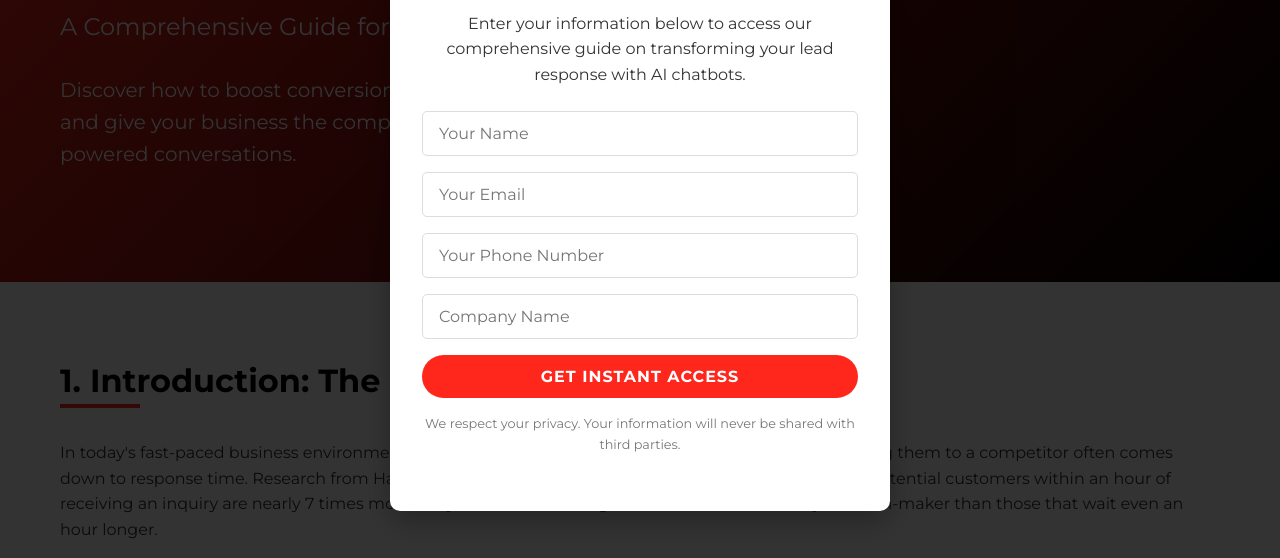
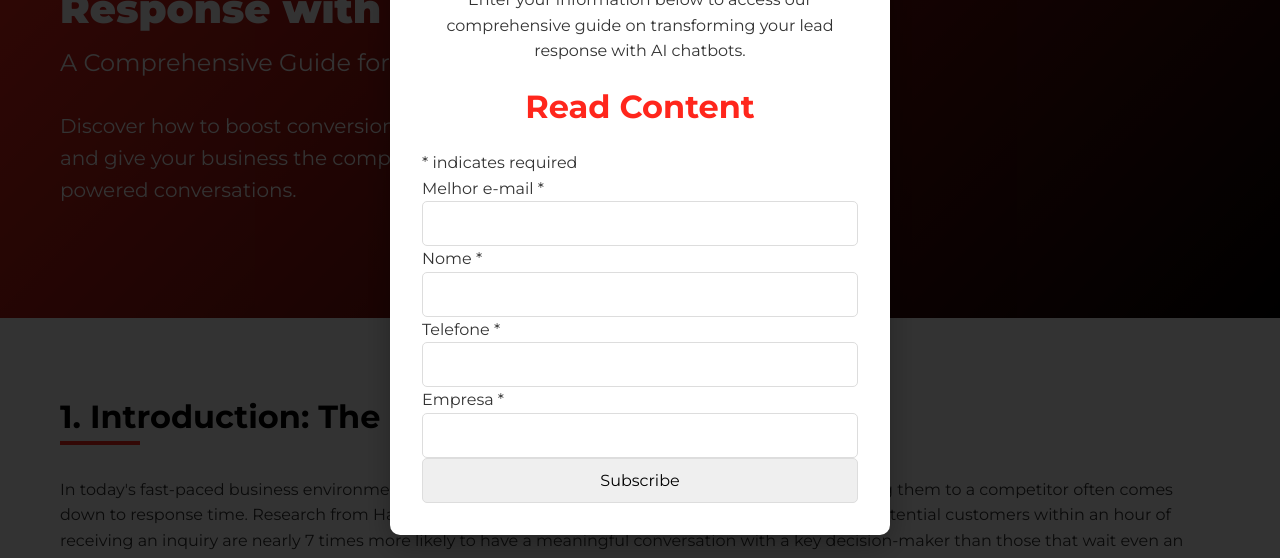
Before and after one commit to PedroGuerraVirtus/VirtusAIChatbotGuide, a plain HTML site: page index.html in a window 1280 px wide. Shown: the part 227-785 px from the top of the page. Drawn offline with Linux system fonts and the light colour scheme; a script that the page names is missing.

Commit message:
Update index.html

```diff
--- a/index.html
+++ b/index.html
@@ -19,21 +19,21 @@
                 <h2>Unlock Your Free Guide</h2>
             </div>
             <p>Enter your information below to access our comprehensive guide on transforming your lead response with AI chatbots.</p>
-            <form id="lead-capture-form">
-                <div class="form-group">
-                    <input type="text" id="name" name="name" placeholder="Your Name" required>
+             <div id="mc_embed_signup">
+                <form action="https://virtusmidia.us11.list-manage.com/subscribe/post?u=3c8ae72561699831838b98633&amp;id=c125290494&amp;f_id=00a7cbe3f0" method="post" id="mc-embedded-subscribe-form" name="mc-embedded-subscribe-form" class="validate" target="_self" novalidate="">
+                    <div id="mc_embed_signup_scroll"><h2>Read Content</h2>
+                        <div class="indicates-required"><span class="asterisk">*</span> indicates required</div>
+                        <div class="mc-field-group"><label for="mce-EMAIL">Melhor e-mail <span class="asterisk">*</span></label><input type="email" name="EMAIL" class="required email" id="mce-EMAIL" required="" value=""></div><div class="mc-field-group"><label for="mce-FNAME">Nome <span class="asterisk">*</span></label><input type="text" name="FNAME" class="required text" id="mce-FNAME" required="" value=""></div><div class="mc-field-group"><label for="mce-PHONE">Telefone <span class="asterisk">*</span></label><input type="text" name="PHONE" class="REQ_CSS" id="mce-PHONE" value=""></div><div class="mc-field-group"><label for="mce-MMERGE2">Empresa <span class="asterisk">*</span></label><input type="text" name="MMERGE2" class="required text" id="mce-MMERGE2" required="" value=""></div>
+            <div hidden=""><input type="hidden" name="tags" value="10281509"></div>
+                    <div id="mce-responses" class="clear">
+                        <div class="response" id="mce-error-response" style="display: none;"></div>
+                        <div class="response" id="mce-success-response" style="display: none;"></div>
+                    </div><div aria-hidden="true" style="position: absolute; left: -5000px;"><input type="text" name="b_3c8ae72561699831838b98633_c125290494" tabindex="-1" value=""></div><div class="clear"><input type="submit" name="subscribe" id="mc-embedded-subscribe" class="button" value="Subscribe"></div>
                 </div>
-                <div class="form-group">
-                    <input type="email" id="email" name="email" placeholder="Your Email" required>
-                </div>
-                <div class="form-group">
-                    <input type="tel" id="phone" name="phone" placeholder="Your Phone Number" required>
-                </div>
-                <div class="form-group">
-                    <input type="text" id="company" name="company" placeholder="Company Name" required>
-                </div>
-                <div class="form-group">
-                    <button type="submit" class="submit-button">Get Instant Access</button>
+            </form>
+            </div>
+            </div>
+
                 </div>
                 <p class="privacy-note">We respect your privacy. Your information will never be shared with third parties.</p>
             </form>
```
